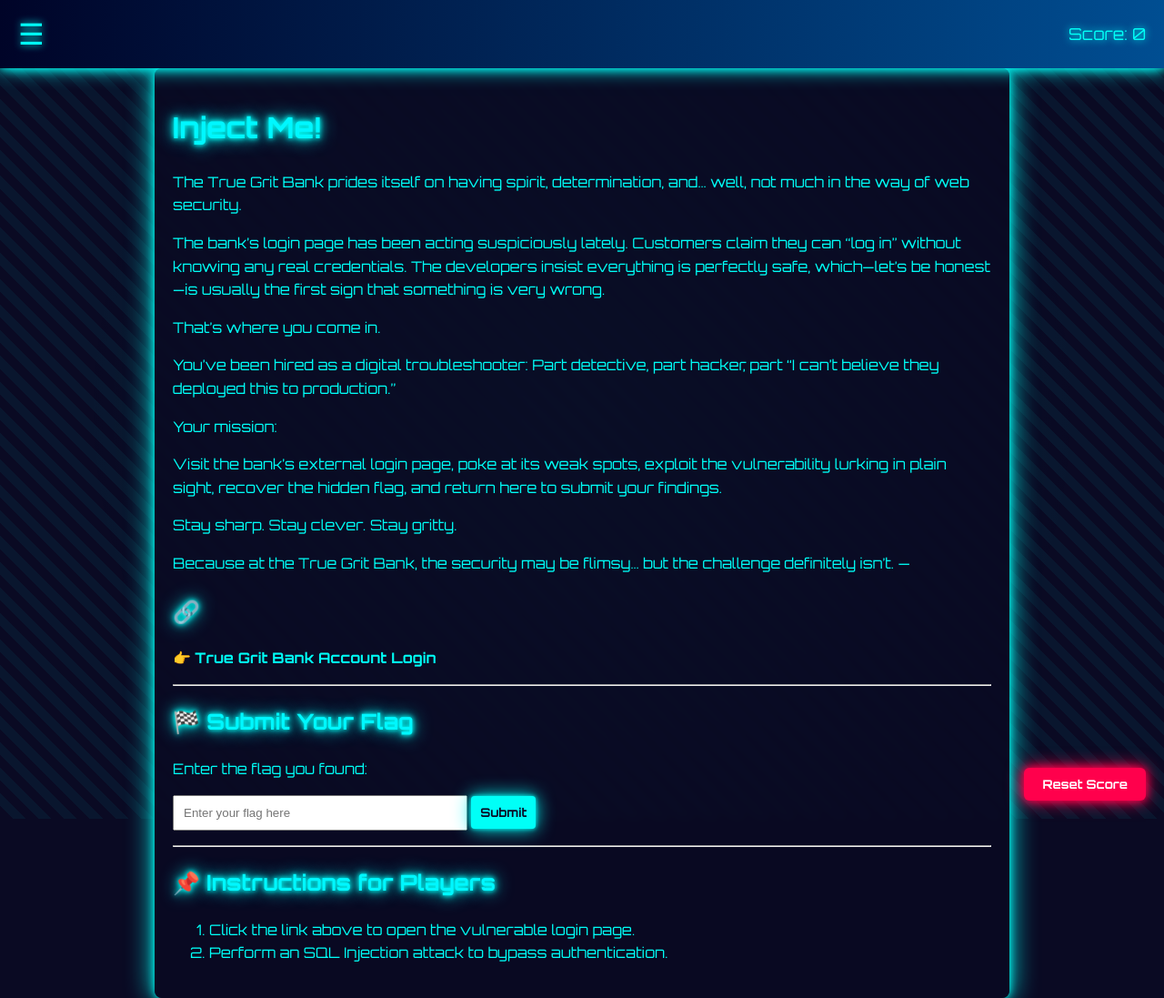
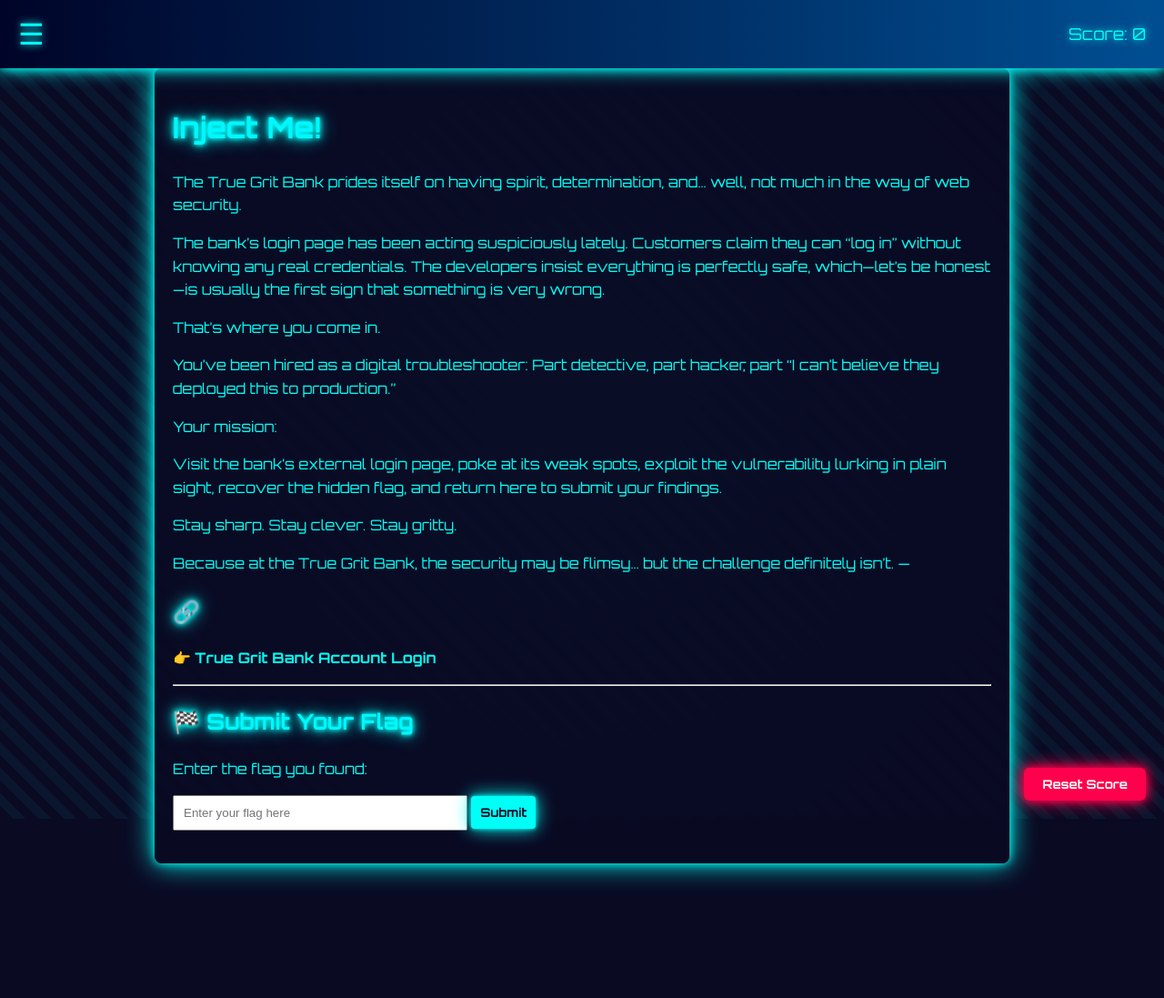
Before and after one commit to toni-graham/ctf2025, a Jekyll site: the page built from challenge9.md, in a window 1280 px wide. Shown: the whole page at 91% size. Built offline with Jekyll 4.4.1, drawn with Linux system fonts in a browser that asks for light colours.

Commit message:
Update challenge9.md

```diff
--- a/challenge9.md
+++ b/challenge9.md
@@ -51,16 +51,12 @@ Enter the flag you found:
     e.preventDefault();
     const val = document.getElementById("flag").value.trim();
     if (val === correctFlag) {
-      document.getElementById("result").innerText = "Correct! Challenge completed.";
+      document.getElementById("result").innerText = "✅ Correct! Challenge completed.";
+      score = parseInt(score) + 100;
+      localStorage.setItem("ctfScore", score);
+      scoreDisplay.textContent = score;
     } else {
-      document.getElementById("result").innerText = "Incorrect flag. Try again.";
+      document.getElementById("result").innerText = "❌ Incorrect flag. Try again.";
     }
   }
 </script>
-
----
-
-## 📌 Instructions for Players
-
-1. Click the link above to open the vulnerable login page.
-2. Perform an SQL Injection attack to bypass authentication.
```
